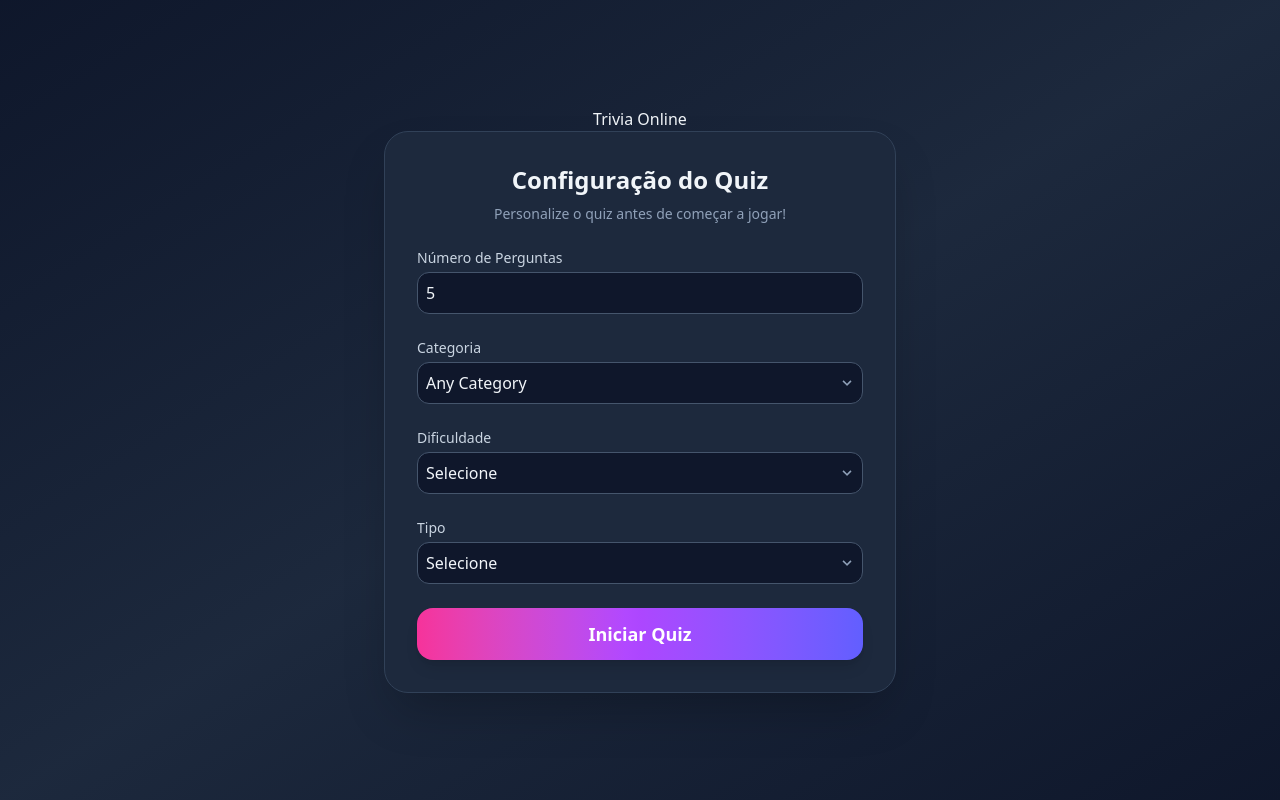
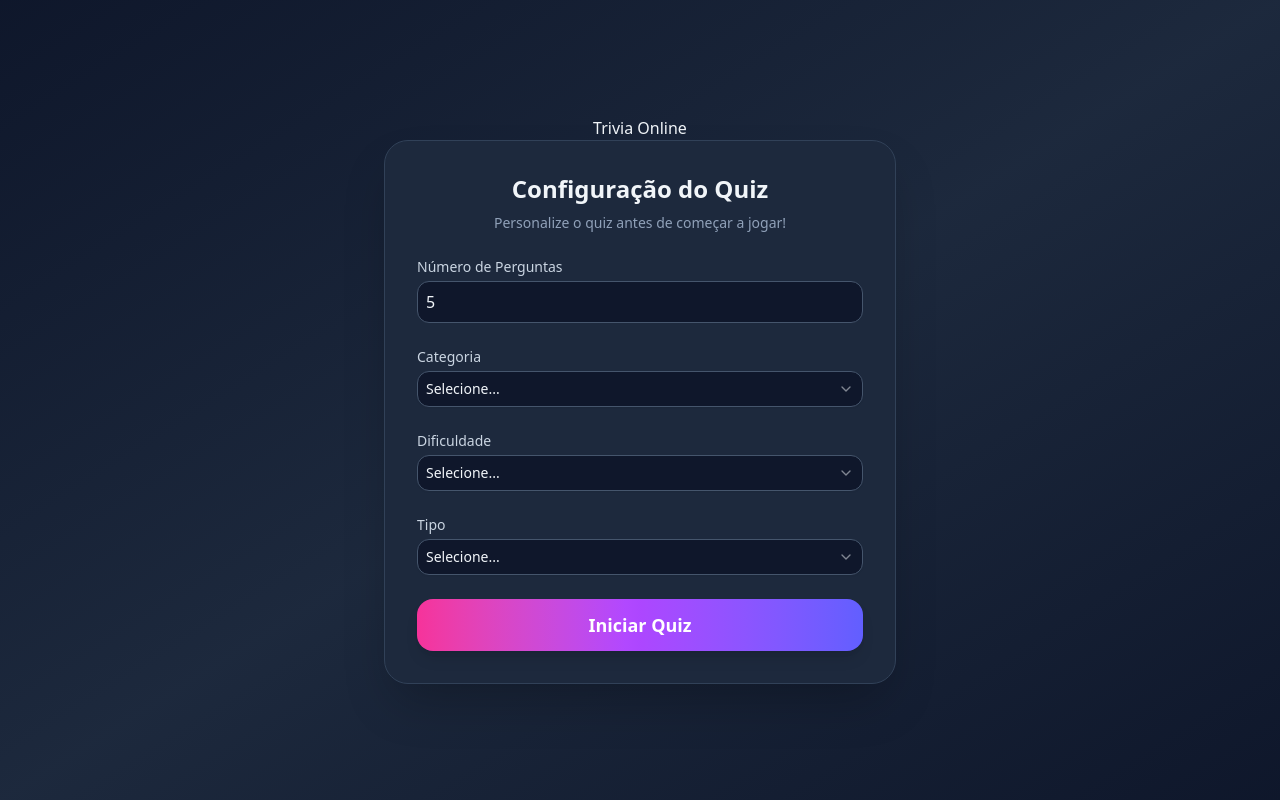
Before and after one commit to DrizinCoder/TriviaOnline, a React (Vite) app in the folder ecompjr-trivia/: page / in a window 1280 px wide. Built offline with nearby package versions, Linux system fonts and the light colour scheme.

Commit message:
feat: usa shadcn para construir select field mais customizado

```diff
--- a/ecompjr-trivia/src/components/QuizSetup.jsx
+++ b/ecompjr-trivia/src/components/QuizSetup.jsx
@@ -19,9 +19,9 @@ export default function QuizSetup({ onQuizStart }) {
 
 
     let url = `https://opentdb.com/api.php?amount=${questions}`
-    if (category) url += `&category=${category}`;
-    if (difficulty) url += `&difficulty=${difficulty}`;
-    if (type) url += `&type=${type}`
+    if (category && category !== "0") url += `&category=${category}`;
+    if (difficulty && difficulty !== "0") url += `&difficulty=${difficulty}`;
+    if (type && type !== "0") url += `&type=${type}`
 
     try{
       const response = await axios.get(url);
@@ -63,7 +63,7 @@ export default function QuizSetup({ onQuizStart }) {
         value={category}
         onChange={(e) => setCategory(e.target.value)}
         options={[
-          { value: "", label: "Any Category" },
+          { value: "0", label: "Any Category" },
           { value: "9", label: "General Knowledge" },
           { value: "10", label: "Entertainment: Books" },
           { value: "11", label: "Entertainment: Film" },
@@ -96,7 +96,7 @@ export default function QuizSetup({ onQuizStart }) {
         value={difficulty}
         onChange={(e) => setDifficulty(e.target.value)}
         options={[
-          { value: "", label: "Selecione" },
+          { value: "0", label: "Selecione" },
           { value: "easy", label: "Fácil" },
           { value: "medium", label: "Médio" },
           { value: "hard", label: "Difícil" },
@@ -108,7 +108,7 @@ export default function QuizSetup({ onQuizStart }) {
         value={type}
         onChange={(e) => setType(e.target.value)}
         options={[
-          { value: "", label: "Selecione" },
+          { value: "0", label: "Selecione" },
           { value: "multiple", label: "Múltipla Escolha" },
           { value: "boolean", label: "Verdadeiro/Falso" },
         ]}
--- a/ecompjr-trivia/src/components/SelectField.jsx
+++ b/ecompjr-trivia/src/components/SelectField.jsx
@@ -1,27 +1,40 @@
+import {
+  Select,
+  SelectContent,
+  SelectItem,
+  SelectTrigger,
+  SelectValue,
+} from "@/components/ui/select.jsx"
+
 export default function SelectField({ label, value, onChange, options }) {
   return (
     <div>
       <label className="block text-sm font-medium text-slate-300 mb-1">{label}</label>
 
-      <div className="relative">
-        <select
-          value={value}
-          onChange={onChange}
-          className="w-full rounded-xl border border-slate-600 bg-slate-900 p-2 text-slate-100 focus:ring-2 focus:ring-pink-500 focus:border-pink-500 appearance-none pr-8"
+      <Select
+        value={value}
+        onValueChange={onChange}
+      >
+        <SelectTrigger
+            className="w-full rounded-xl border border-slate-600 bg-slate-900 p-2 text-slate-100 focus:ring-2 focus:ring-pink-500 focus:border-pink-500 ring-offset-0 h-10"
+        >
+          <SelectValue placeholder="Selecione..." />
+        </SelectTrigger>
+
+        <SelectContent
+            className="bg-slate-800 border-slate-700 text-slate-100 z-50"
         >
           {options.map((opt) => (
-            <option key={opt.value} value={opt.value}>
+            <SelectItem
+                key={opt.value}
+                value={opt.value}
+                className="hover:bg-pink-500 focus:bg-pink-500 focus:text-white"
+            >
               {opt.label}
-            </option>
+            </SelectItem>
           ))}
-        </select>
-
-        <div className="pointer-events-none absolute inset-y-0 right-0 flex items-center px-2 text-slate-400">
-            <svg className="fill-current h-4 w-4" xmlns="http://www.w3.org/2000/svg" viewBox="0 0 20 20">
-                <path d="M9.293 12.95l.707.707L15.657 8l-1.414-1.414L10 10.828 5.757 6.586 4.343 8z"/>
-            </svg>
-        </div>
-      </div>
+        </SelectContent>
+      </Select>
     </div>
   );
 }
--- a/ecompjr-trivia/vite.config.js
+++ b/ecompjr-trivia/vite.config.js
@@ -1,8 +1,15 @@
 import { defineConfig } from 'vite'
 import react from '@vitejs/plugin-react'
 import tailwindcss from '@tailwindcss/vite'
+import path from 'path'
 
 // https://vite.dev/config/
 export default defineConfig({
   plugins: [react(), tailwindcss(),],
+
+  resolve: {
+    alias: {
+      "@": path.resolve(__dirname, "./src"),
+    },
+  },
 })
```
